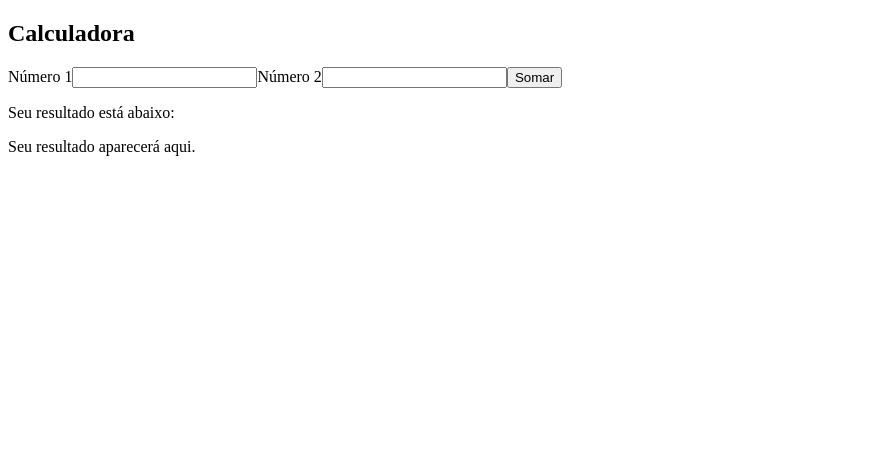
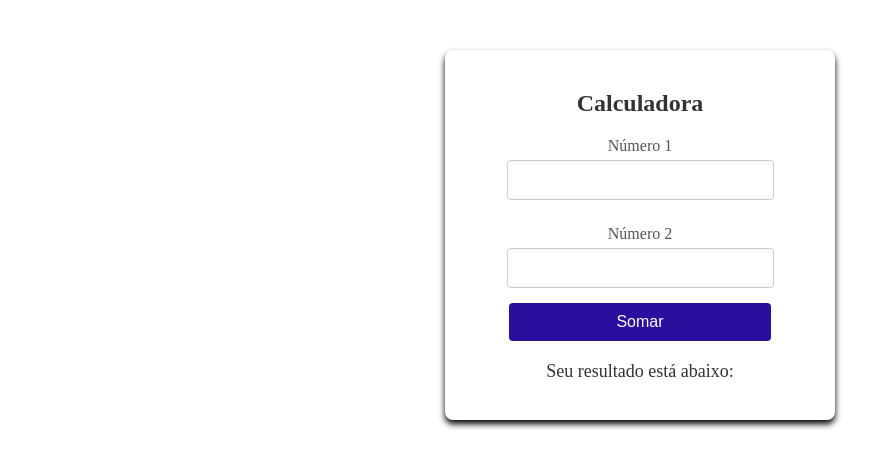
Before and after one commit to gustavokowallski/Calculadora_Angular, an Angular app: page / in a window 1280 px wide. Shown: the top 468 px of the page, without its empty margins (0-895 px from the left). Built offline with nearby package versions, Linux system fonts and the light colour scheme.

Commit message:
feat(calculadora.scss): Criando CSS básico para calculadora

```diff
--- a/src/app/calculadora/calculadora.html
+++ b/src/app/calculadora/calculadora.html
@@ -1,6 +1,6 @@
 <div class="container">
     <div class="form-box">
-        <form>
+        <form >
             <h2>Calculadora</h2>
             <label for="numero1">Número 1</label>
             <input type="number" name="numero1" id="numero1" />
@@ -16,9 +16,6 @@
         </div>
 
 
-            <div class="result-display">
-                <p>Seu resultado aparecerá aqui.</p>
-            </div>
 
     </div>
 </div>
--- a/src/app/calculadora/calculadora.scss
+++ b/src/app/calculadora/calculadora.scss
@@ -0,0 +1,66 @@
+body {
+    margin: 0;
+    font-family: Arial, sans-serif;
+    display: flex;
+    justify-content: center;
+    align-items: center;
+}
+
+.container {
+    display: flex;
+    justify-content: center;
+    align-items: center;
+    width: 100%;
+    height: 100%;
+    margin-top: 50px;
+}
+
+.form-box{
+    background-color: #fff;
+    border-radius: 8px;
+    box-shadow: 0 4px 6px #000;
+    padding: 20px;
+    width: 350px;
+    text-align: center;
+}
+
+h2{
+   margin-bottom: 20px;
+   color: #333;
+}
+
+label{
+    display: block;
+    margin: 10px 0 5px;
+    color: #555;
+}
+
+input[type="number"] {
+    width: 70%;
+    padding: 10px;
+    margin-bottom: 15px;
+    border: 1px solid #ccc;
+    border-radius: 4px;
+    font-size: 16px;
+}
+
+button {
+    width: 75%;
+    padding: 10px;
+    background-color: #2b0e9e;
+    color: #fff;
+    border: none;
+    border-radius: 4px;
+    font-size: 16px;
+    cursor: pointer;
+}
+
+button:hover{
+    background-color: #0056b3;
+}
+
+.result-display {
+    margin-top: 20px;
+    font-size: 18px;
+    color: #333;
+}
```
